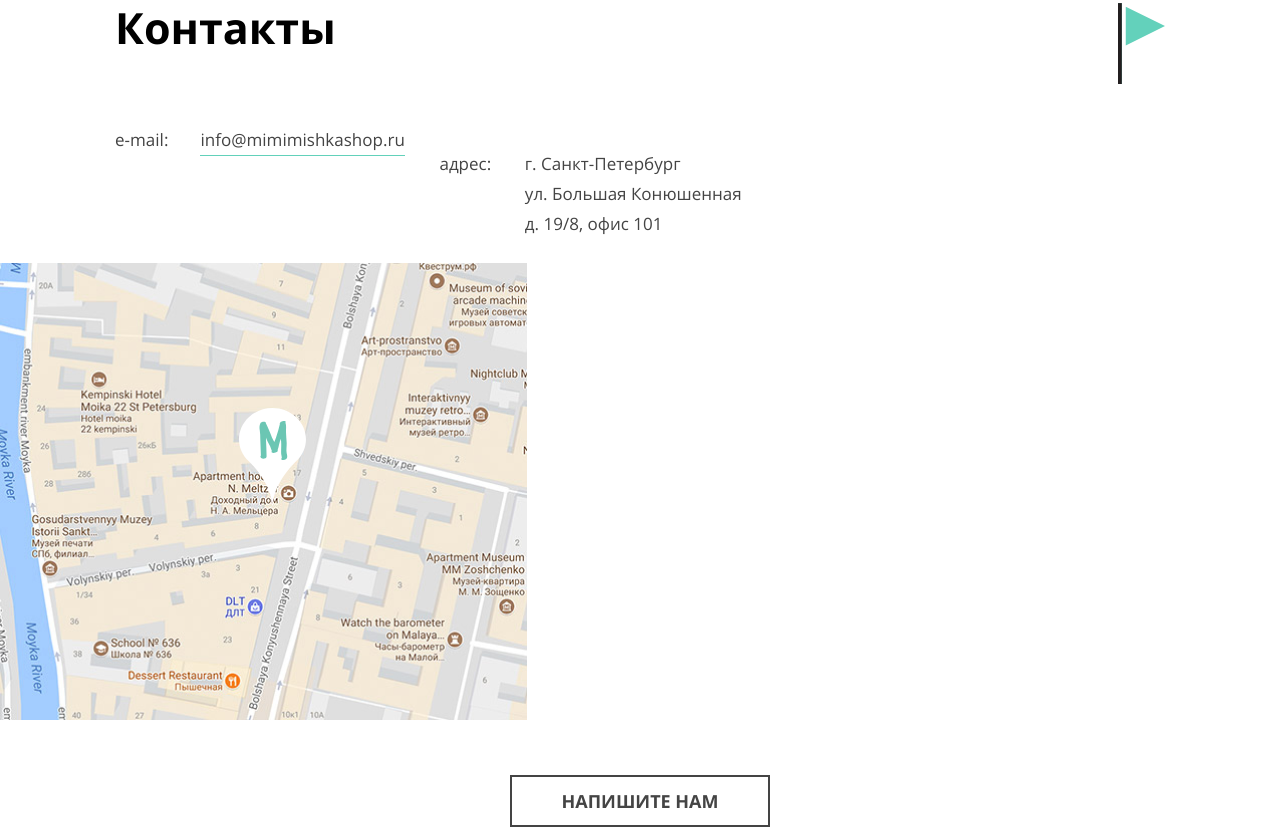
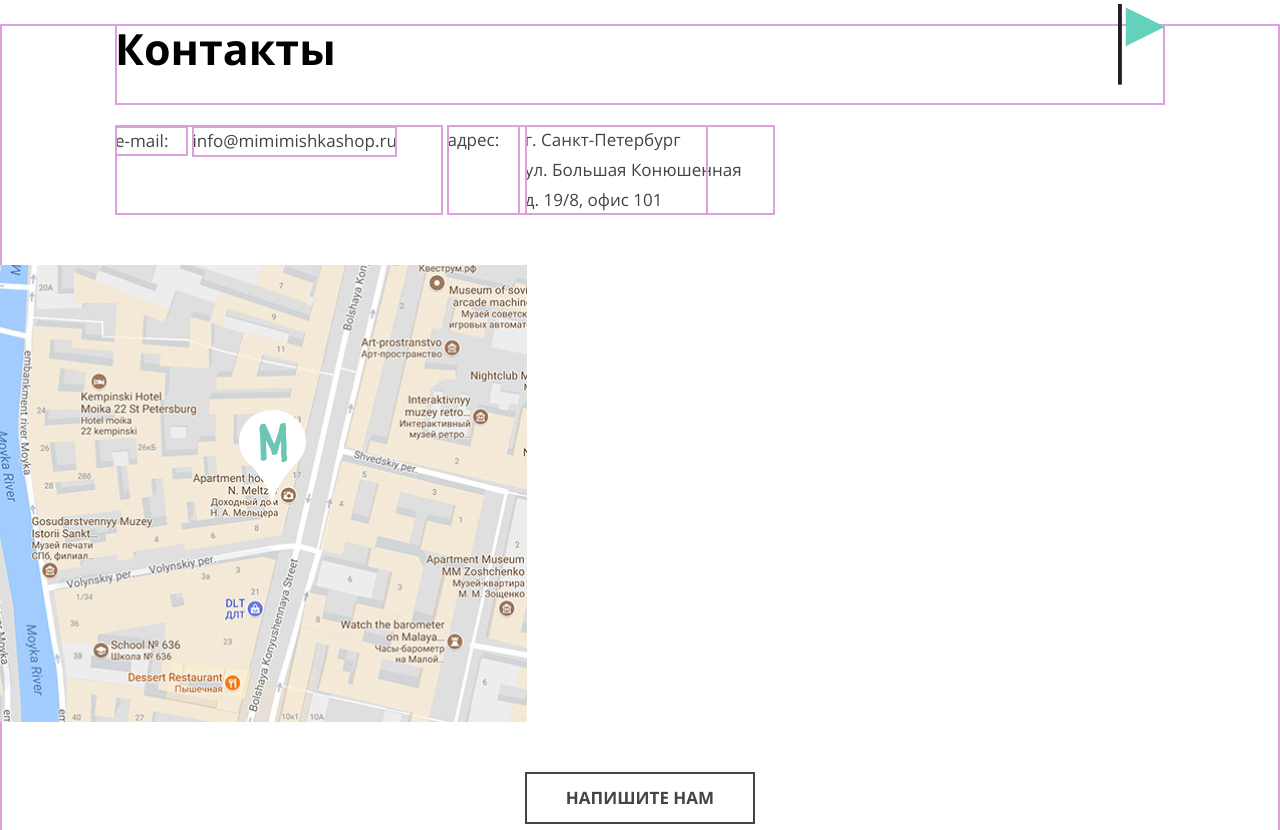
Before and after one commit to hoblex/1605777-mishka-21, a website: page source/index.html in a window 1280 px wide. Shown: the part 2684-3514 px from the top of the page. Drawn offline with nearby package versions, Linux system fonts and the light colour scheme; files that its build step writes are made by us from their sources.

Commit message:
сделена стилизация раздела контактов для версии планшет

```diff
--- a/source/sass/blocks/contacts.scss
+++ b/source/sass/blocks/contacts.scss
@@ -4,11 +4,12 @@
   display: flex;
   flex-direction: column;
   min-width: 320px;
+  outline: 2px solid plum;
   outline-offset: -2px;
 
   @media (min-width: $tablet-width) {
     min-width: 668px;
-    height: 881px;
+    height: 862px;
     display: block;
     margin-bottom: 0;
   }
@@ -22,6 +23,8 @@
   font-size: 18px;
   min-width: 260px;
   margin: 0 0 27px 0;
+  outline: 2px solid plum;
+  outline-offset: -2px;
 
   @media (min-width: $tablet-width) {
     font-size: 43px;
@@ -30,18 +33,18 @@
     display: block;
     min-width: 668px;
     height: 81px;
-    margin-bottom: 40px;
-    margin-top: 46px;
+    margin-bottom: 20px;
 
     &::after {
       content: "";
       position: absolute;
       right: 0;
-      top: 0;
+      bottom: 0;
       width: 47px;
       height: 81px;
       background-image: url("../img/flag.svg");
       background-repeat: no-repeat;
+      transform: translate(0, -25%);
     }
   }
 }
@@ -52,32 +55,36 @@
   font-size: 14px;
   margin-bottom: 30px;
   min-width: 260px;
+  outline: 2px solid plum;
+  outline-offset: -2px;
 
   @media (min-width: $tablet-width) {
     display: inline-block;
     vertical-align: middle;
-    width: 320px;
+    width: 328px;
     padding-right: 0;
-    margin: 0 0 49px 0;
+    margin-bottom: 50px;
     height: 90px;
   }
 
   &--address {
     max-height: 85px;
     margin-bottom: 67px;
+    outline: 2px solid plum;
+    outline-offset: -2px;
 
     @media (min-width: $tablet-width) {
       padding: 0;
-      margin: 0;
+      margin-bottom: 50px;
       max-height: 90px;
     }
 
     .contacts__data-header {
       height: 85px;
-    }
 
-    @media (min-width: $tablet-width) {
-      height: 90px;
+      @media (min-width: $tablet-width) {
+        height: 90px;
+      }
     }
   }
 
@@ -92,10 +99,12 @@
   display: inline-block;
   vertical-align: middle;
   height: 30px;
+  outline: 2px solid plum;
+  outline-offset: -2px;
 
   @media (min-width: $tablet-width) {
     font-size: 17px;
-    width: 81px;
+    width: 73px;
   }
 }
 
@@ -104,6 +113,12 @@
   max-width: 183px;
   vertical-align: middle;
   height: 85px;
+  outline: 2px solid plum;
+  outline-offset: -2px;
+
+  @media (min-width: $tablet-width) {
+    height: 90px;
+  }
 }
 
 .contacts__data-email-link {
@@ -113,6 +128,8 @@
   max-width: 183px;
   display: inline-block;
   vertical-align: middle;
+  outline: 2px solid plum;
+  outline-offset: -2px;
 
   @media (min-width: $tablet-width) {
     max-width: 230px;
@@ -150,7 +167,7 @@
   @media (min-width: $tablet-width) {
     width: 768px;
     height: 457px;
-    margin-bottom: 55px;
+    margin-bottom: 50px;
 
     &::after {
       left: 363px;
@@ -189,5 +206,8 @@
 
   @media (min-width: $tablet-width) {
     max-width: 230px;
+    min-width: 230px;
+    font-size: 17px;
+    line-height: 20px;
   }
 }
--- a/source/sass/blocks/reviews.scss
+++ b/source/sass/blocks/reviews.scss
@@ -10,6 +10,7 @@
     background-repeat: no-repeat;
     display: flex;
     align-items: center;
+    margin-bottom: 67px;
   }
 }
 
```
